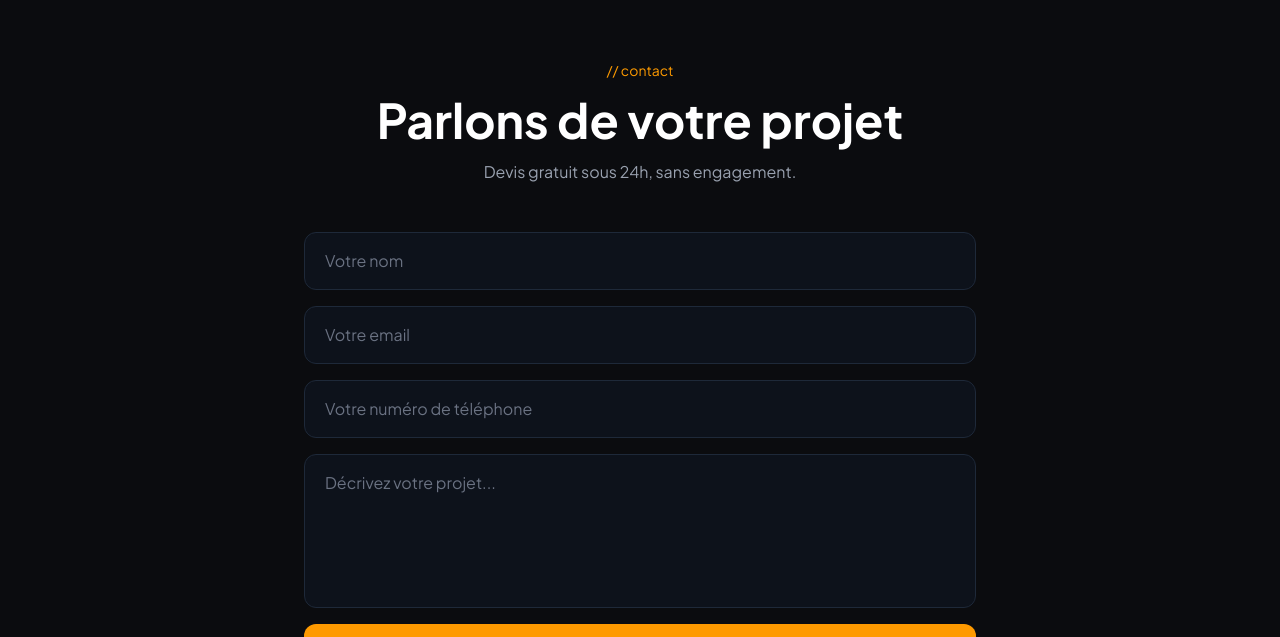
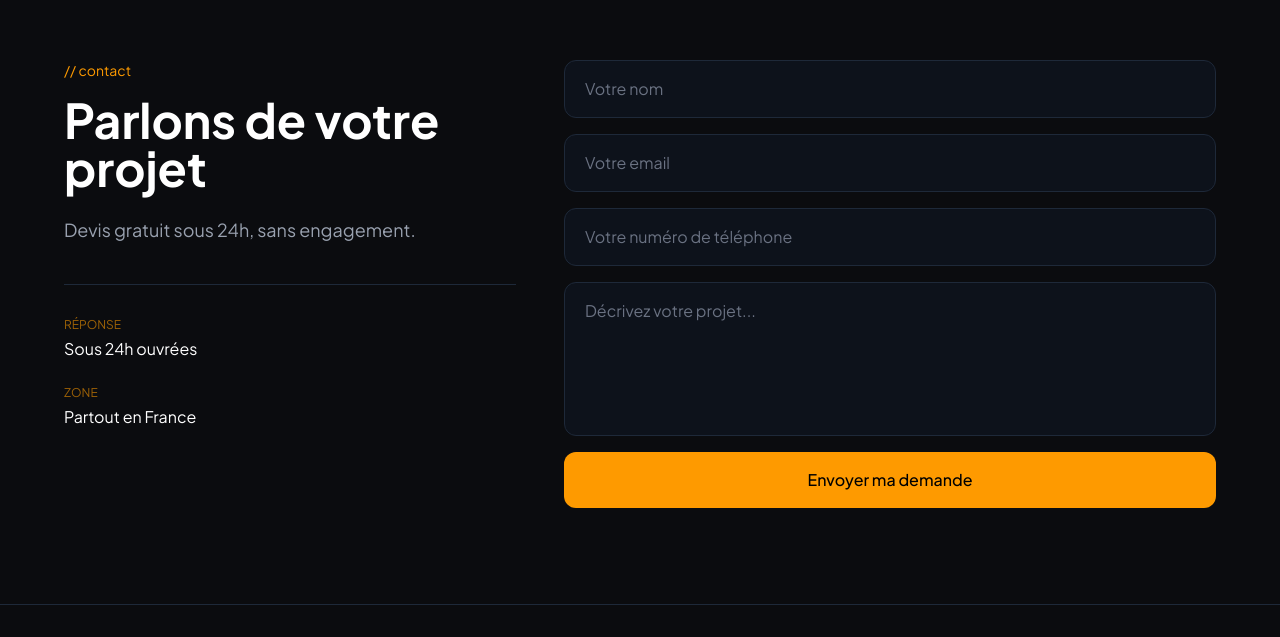
Before and after one commit to enguerrandbourghelle/agence-demo, a Next.js app: page / in a window 1280 px wide. Shown: the part 6943-7580 px from the top of the page. Built offline with nearby package versions, Linux system fonts and the light colour scheme.

Commit message:
feat: mise en page asymetrique pour Contact

```diff
--- a/components/Contact.tsx
+++ b/components/Contact.tsx
@@ -29,20 +29,30 @@ export default function Contact() {
   };
 
   return (
-    <section id="contact" className="py-24 px-6">
-      <div className="max-w-2xl mx-auto text-center">
-        <AnimatedSection>
+    <section id="contact" className="py-24 px-6 md:px-16">
+      <div className="max-w-6xl mx-auto grid grid-cols-1 md:grid-cols-12 gap-12">
+        <AnimatedSection className="md:col-span-5">
           <p className="font-mono text-sm text-amber-500 mb-4">{"// contact"}</p>
-          <h2 className="font-serif text-4xl md:text-5xl font-bold mb-4 text-white">Parlons de votre projet</h2>
-          <p className="text-gray-400 mb-12">Devis gratuit sous 24h, sans engagement.</p>
+          <h2 className="font-serif text-4xl md:text-5xl font-bold mb-6 text-white">Parlons de votre projet</h2>
+          <p className="text-gray-400 text-lg mb-10">Devis gratuit sous 24h, sans engagement.</p>
+          <div className="flex flex-col gap-6 border-t border-gray-800 pt-8">
+            <div>
+              <p className="font-mono text-amber-500/60 text-xs mb-1">RÉPONSE</p>
+              <p className="text-white">Sous 24h ouvrées</p>
+            </div>
+            <div>
+              <p className="font-mono text-amber-500/60 text-xs mb-1">ZONE</p>
+              <p className="text-white">Partout en France</p>
+            </div>
+          </div>
         </AnimatedSection>
-        <AnimatedSection>
+        <AnimatedSection className="md:col-span-7">
           {status === "success" ? (
             <div className="bg-green-500/10 border border-green-500/30 rounded-xl p-8 text-green-400">
               Merci ! Votre message a bien été envoyé. Je vous réponds sous 24h.
             </div>
           ) : (
-            <form onSubmit={handleSubmit} className="flex flex-col gap-4 text-left">
+            <form onSubmit={handleSubmit} className="flex flex-col gap-4">
               <input
                 type="text"
                 name="nom"
```
